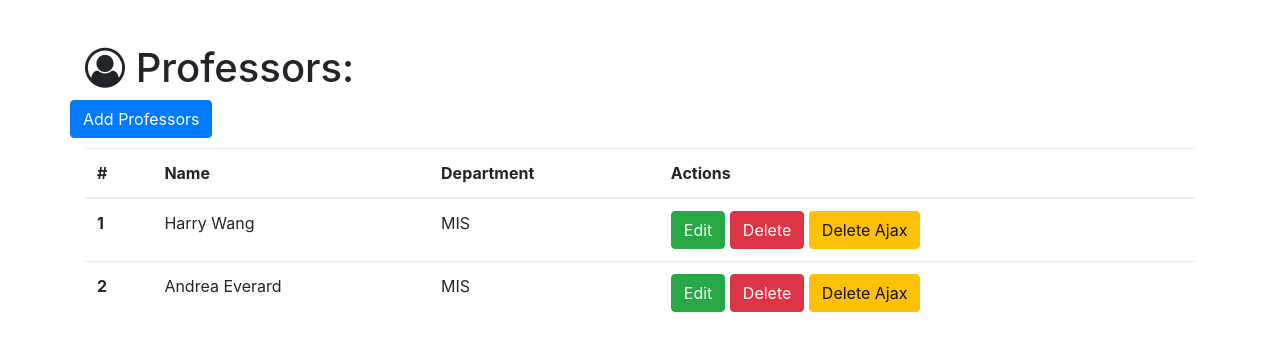
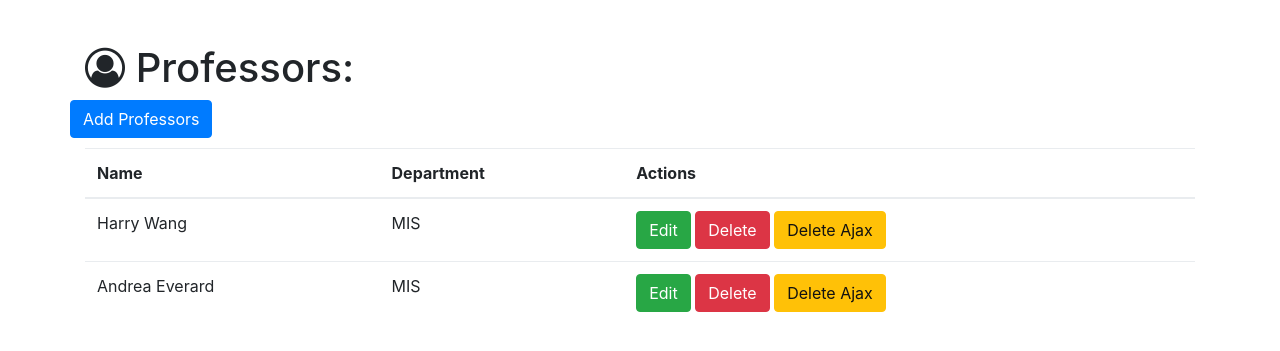
Before and after one commit to danielledominguez/my-resume, a Flask app: template templates/professor-all.html in a window 1280 px wide. Shown: the part 58-409 px from the top of the page. Run offline with Flask 2, Linux system fonts and the light colour scheme; the template is opened without the code that fills it: values that come from a table or form of the project are taken from there, others are empty; data comes from the database, SQL or seed files in the repository; both versions use the stored data as it was after the commit; some libraries are stand-ins or nearby versions.

Commit message:
fixed errors in professors page

```diff
--- a/templates/course-all.html
+++ b/templates/course-all.html
@@ -53,7 +53,7 @@
               <td>
                 <a href="/course/edit/{{course.id}}" class="btn btn-success" role="button" aria-disabled="true">Edit</a>
                 <a href="/course/delete/{{course.id}}" class="btn btn-danger" role="button" aria-disabled="true">Delete</a>
-                <button class="btn btn-warning delete_ajax_btn" data-course-id={{course.id}}>Delete Ajax</button>
+                <button class="btn btn-warning delete_ajax_btn" data-course-id="{{course.id}}">Delete Ajax</button>
               </td>
           </tr>
 
--- a/templates/professor-all.html
+++ b/templates/professor-all.html
@@ -12,7 +12,6 @@
       <table class="table">
         <thead>
           <tr>
-            <th>#</th>
             <th>Name</th>
             <th>Department</th>
             <th>Actions</th>
@@ -21,13 +20,12 @@
         <tbody>
           {% for professor in professors %}
           <tr>
-              <th scope="row">{{professor.id}}</th>
               <td>{{professor.name}}</td>
               <td>{{professor.department}}</td>
               <td>
                 <a href="/professor/edit/{{professor.id}}" class="btn btn-success" role="button" aria-disabled="true">Edit</a>
                 <a href="/professor/delete/{{professor.id}}" class="btn btn-danger" role="button">Delete</a>
-                <button class="btn btn-warning delete_ajax_btn" role="button" data-professor-id="{{professor.id}}">Delete Ajax</a>
+                <button class="btn btn-warning delete_ajax_btn" role="button" data-professor-id="{{professor.id}}">Delete Ajax</button>
               </td>
           </tr>
           {% endfor%}
```
Also changed, not shown: data.sqlite.
